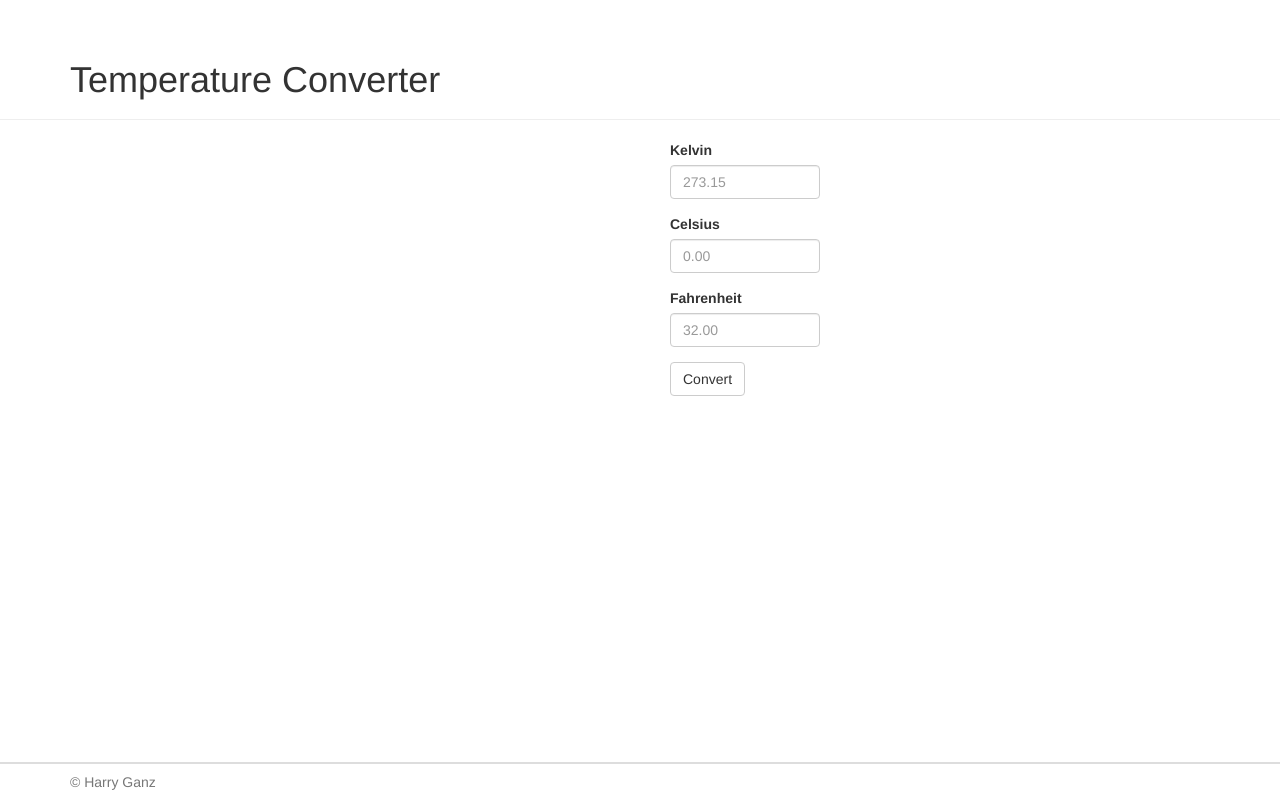
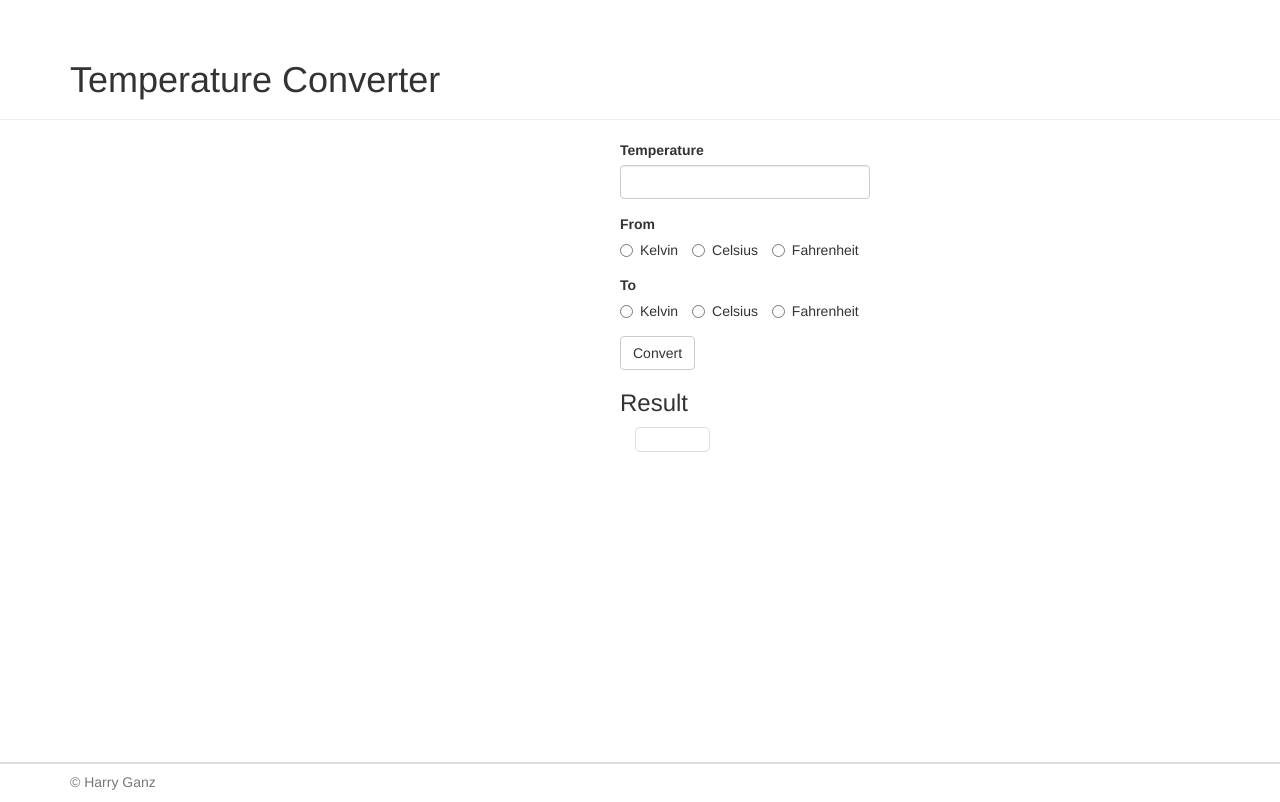
Before and after one commit to harryganz/tempConverter, a plain HTML site: page index.html in a window 1280 px wide. Shown: the top 802 px of the page. Drawn offline with Linux system fonts and the light colour scheme.

Commit message:
Reconfigured view to use radio buttons
Now uses radio buttons and and single output

```diff
--- a/css/main.css
+++ b/css/main.css
@@ -4,8 +4,22 @@
 }
 
 form {
-  width: 150px;
+  width: 250px;
   margin: 0 auto;
+}
+
+.result {
+  width: 250px;
+  margin: 0 auto;
+  margin-top: 10px;
+}
+
+.toTemp {
+  margin-left: 15px;
+  width: 75px;
+  height: 25px;
+  border-radius: 5px;
+  border: solid 1px #ddd;
 }
 
 .footer {
--- a/index.html
+++ b/index.html
@@ -16,22 +16,47 @@
         <div class="container">
           <form>
             <div class="form-group">
-              <label for="tempKelvin">Kelvin</label>
-              <input class="form-control" type="textfield" name="tempKelvin"
-               placeholder="273.15">
+              <label for="fromTemp">Temperature</label>
+              <input class="form-control" type="textfield" name="temp"/>
             </div>
             <div class="form-group">
-              <label for="tempCelsius">Celsius</label>
-              <input class="form-control" type="textField" name="tempCelsius"
-              placeholder="0.00">
+              <label>From</label> <br/>
+              <label class="radio-inline">
+                <input type="radio" name="fromTempRadio" id="fromTempRadioKelvin"
+                value="kelvin"/> Kelvin
+              </label>
+              <label class="radio-inline">
+                <input type="radio" name="fromTempRadio" id="fromTempRadioCelsius"
+                value="celsius"/> Celsius
+              </label>
+              <label class="radio-inline">
+                <input type="radio" name="fromTempRadio" id="fromTempRadioFahrenheit"
+                value="fahrenheit"/> Fahrenheit
+              </label>
             </div>
             <div class="form-group">
-              <label for="tempFahrenheit">Fahrenheit</label>
-              <input type="textField" class="form-control" name="tempFahrenheit"
-               placeholder="32.00">
+              <label>To</label> <br/>
+              <label class="radio-inline">
+                <input type="radio" name="toTempRadio" id="toTempRadioKelvin"
+                value="kelvin"/> Kelvin
+              </label>
+              <label class="radio-inline">
+                <input type="radio" name="toTempRadio" id="toTempRadioCelsius"
+                value="celsius"/> Celsius
+              </label>
+              <label class="radio-inline">
+                <input type="radio" name="toTempRadio" id="toTempRadioFahrenheit"
+                value="fahrenheit"/> Fahrenheit
+              </label>
             </div>
             <button type="submit" class="btn btn-default">Convert</button>
           </form>
+          <div class="result">
+            <h3>Result</h3>
+            <div class="toTemp">
+              <p class="pull-right"></p>
+            </div>
+          </div>
         </div>
       </div>
       </div>
```
